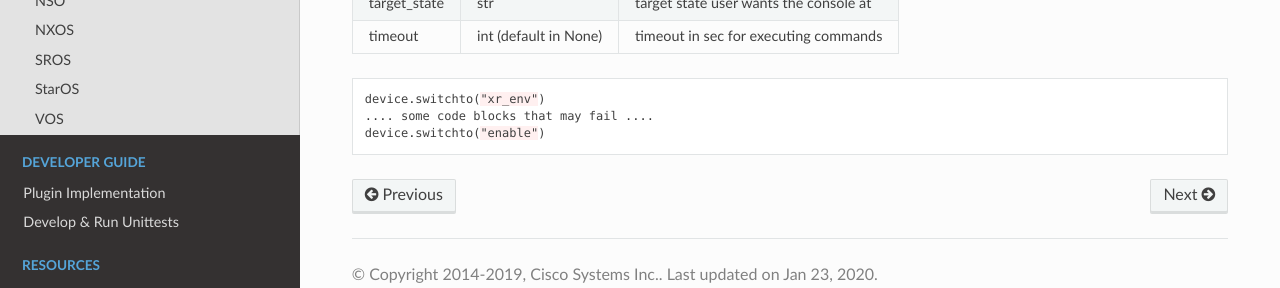
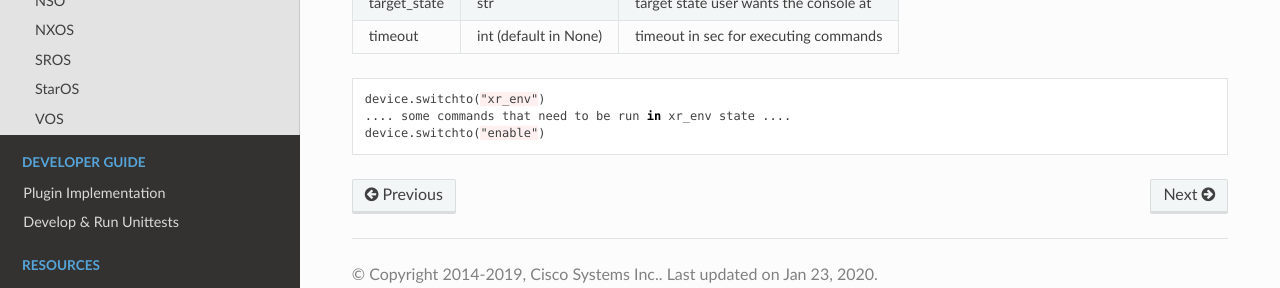
Before and after one commit to CiscoTestAutomation/unicon.plugins, a Sphinx documentation site: the page built from docs/user_guide/services/iosxr.rst, in a window 1280 px wide and 900 px high, scrolled down 2955 px. Shown: the part 556-844 px from the top of the window. Built offline with Sphinx 7.4.7 and the Read the Docs theme 2.0.0, drawn with Linux system fonts in a browser that asks for light colours; pages that are not in the unit, such as notebooks, are missing from menus; the version number could not be read and is left out.

Commit message:
Minor changes to docs
Signed-off-by: Sritej Kanakadandi Venkata Rama <skanakad@cisco.com>

```diff
--- a/docs/user_guide/services/iosxr.rst
+++ b/docs/user_guide/services/iosxr.rst
@@ -185,5 +185,5 @@ timeout                 int (default in None)     timeout in sec for executing c
 .. code-block:: python
 
         device.switchto("xr_env")
-        .... some code blocks that may fail ....
+        .... some commands that need to be run in xr_env state ....
         device.switchto("enable")
```
